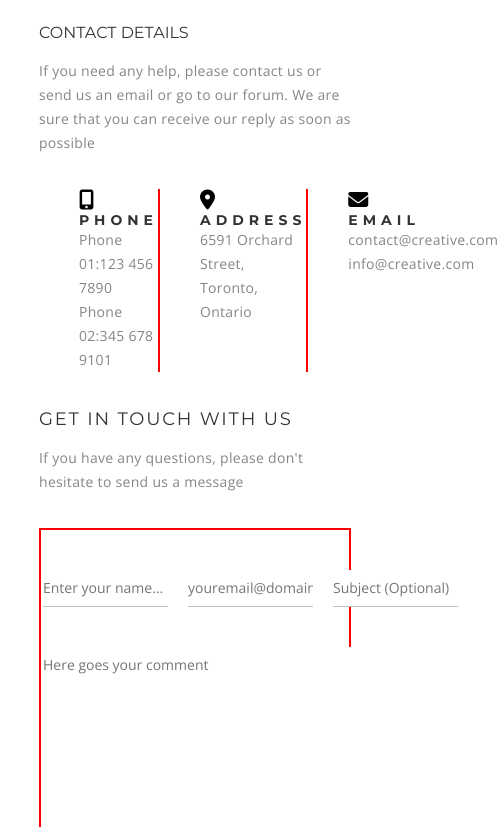
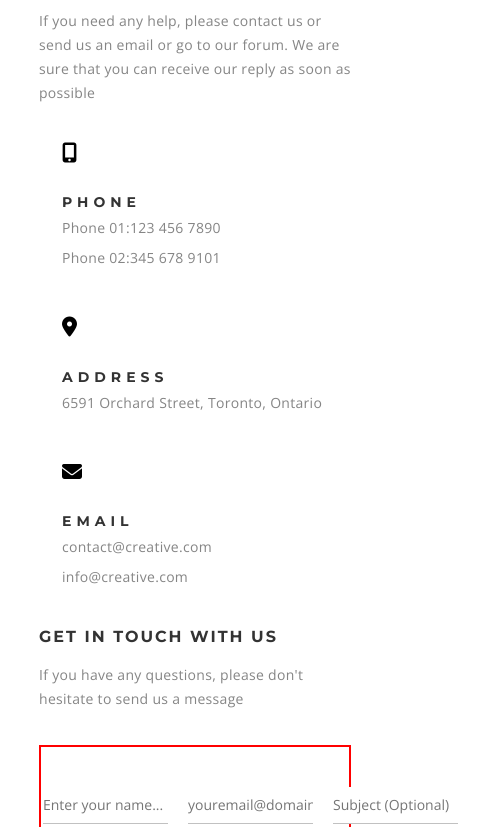
Before and after one commit to shanningtatum/shannonTao-project1, a plain HTML site: page contact.html in a window 390 px wide. Shown: the part 323-1150 px from the top of the page, 498 px wide, since content can reach past the window. Drawn offline with nearby package versions, Linux system fonts and the light colour scheme.

Commit message:
completed contact page

```diff
--- a/contact.html
+++ b/contact.html
@@ -140,8 +140,9 @@
           </div>
           <!-- GET IN TOCUH WITH US -->
           <div class="getInTouchSection">
-            <h2>GET IN TOUCH WITH US</h2>
+            <h3>GET IN TOUCH WITH US</h3>
             <p>If you have any questions, please don't hesitate to send us a message</p>
+          </div>
           <section class="leaveComment">
             <form action="">
               <fieldset>
@@ -181,13 +182,12 @@
                 <button type="submit">SEND MESSAGE</button>
               </fieldset>
             </form>
-          </div>
-        </div>
           </section>
           <section class="bottomSection">
             <div class="wrapper">
             </div>
           </section>
+        </div>
     </main>
     <!-- MAIN ENDS -->
     <!-- FOOTER -->
--- a/styles/sass/partials/_contact.scss
+++ b/styles/sass/partials/_contact.scss
@@ -46,33 +46,57 @@
 .contactForm{
     padding-top:100px;
 
+    h3{
+        font-weight:bold;
+        letter-spacing:0.1rem;
+    }
+
     .contactLinks {
         display:flex;
         justify-content:space-around;
+        li{
+            margin:3px;
+
+            i{
+                font-size:2rem;
+            }
+
+            a{
+                text-decoration:none;
+
+            }
+        }
 
         .addressDetails{
-            border-left:2px red solid;
-            border-right:2px red solid;
+            border-left:2px rgba($color:$black, $alpha:0.2) solid;
+            border-right:2px rgba($color:$black, $alpha:0.2) solid;
         }
         ul{
             display:flex;
+            white-space:nowrap;
             flex-direction:column;
             list-style:none;
-            position:relative;
-            flex-basis:calc((100%/3));
+            flex-basis:calc((100%/3) - 100px);
+            margin:50px 0;
+            padding:60px;
+        }
 
-        }
         h5{
+            margin-bottom:0;
             color:$black;
             font-weight:bold;
         }
-        p, li, h5{
+
+        p, a{
             margin:0;
             padding:0;
+            transition:color 0.3s;
+
+            &:hover, &:focus{
+                color:$black;
+            }
         }
-        a{
-            text-decoration:none;
-        }
+
     }
 }
 
--- a/styles/sass/partials/_mediaQueries.scss
+++ b/styles/sass/partials/_mediaQueries.scss
@@ -92,6 +92,57 @@
                 padding:0;
                 margin:20px;
             }
+        }
+    }
+
+    // CONTACT PAGE
+
+    .contactForm{
+        padding-top:50px;
+
+        h3{
+        font-weight:bold;
+        letter-spacing:0.1rem;
+        }
+
+        .contactLinks {
+            display:flex;
+            justify-content:space-around;
+            li{
+                margin:3px;
+
+                i{
+                    font-size:1rem;
+                }
+
+                a{
+                    text-decoration:none;
+
+                }
+            }
+
+            ul{
+                margin:50px 0;
+                padding:20px;
+                // flex-basis:calc((100%/3) - 100px);
+            }
+
+            h5{
+                margin-bottom:0;
+                color:$black;
+                font-weight:bold;
+            }
+
+            p, a{
+                margin:0;
+                padding:0;
+                transition:color 0.3s;
+
+                &:hover, &:focus{
+                    color:$black;
+                }
+            }
+
         }
     }
 
@@ -306,6 +357,16 @@
         }
     }
 
+    // CONTACT SECTION
+
+    .contactForm{
+        .contactLinks{
+            ul{
+                white-space:normal;
+            }
+        }
+    }
+
 
 }
 
@@ -429,6 +490,33 @@
         }
 
     }
+
+    // CONTACT PAGE
+    .contactForm{
+
+        .contactLinks{
+            flex-direction:column;
+
+            .addressDetails{
+                border:none;
+            }
+            ul{
+                margin:0;
+            }
+            li{
+                border:none;
+            }
+        }
+    }
+
+    // CONTACT FORM
+
+    .getInTouchSection{
+        fieldset{
+            display:flex;
+            flex-direction:column;
+        }
+    }
 }
 
 @media (max-width:320px){
```
Also changed, not shown: styles/styles.css. Lines whose indentation alone changed are shown as unchanged.
